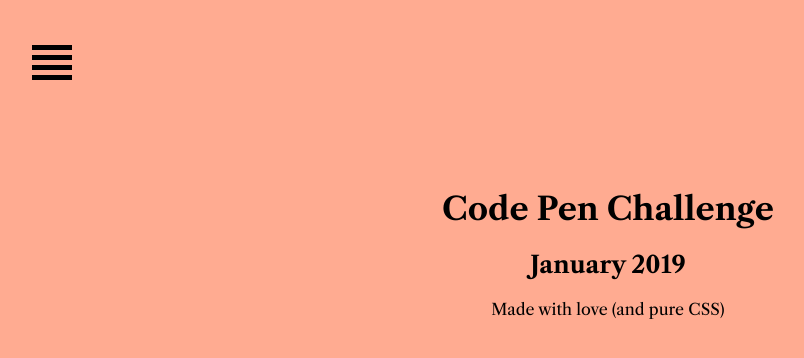
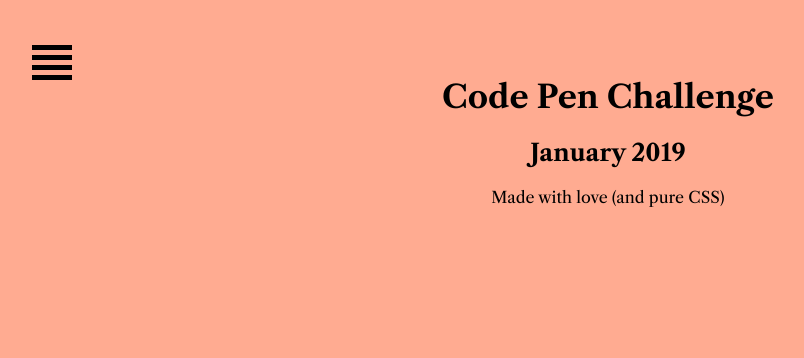
Before and after one commit to VLevente0/portfolio, a plain HTML site: page main.html in a window 1280 px wide. Shown: the whole page, without its empty margins (32-836 px from the left). Drawn offline with nearby package versions, Linux system fonts and the light colour scheme.

Commit message:
Update css.css

```diff
--- a/css.css
+++ b/css.css
@@ -6,7 +6,7 @@ body {
 }
 
 .body-text {
-  padding-top: 20vh;
+  padding-top: 3rem;
   text-align: center;
   position: relative;
 }
```
